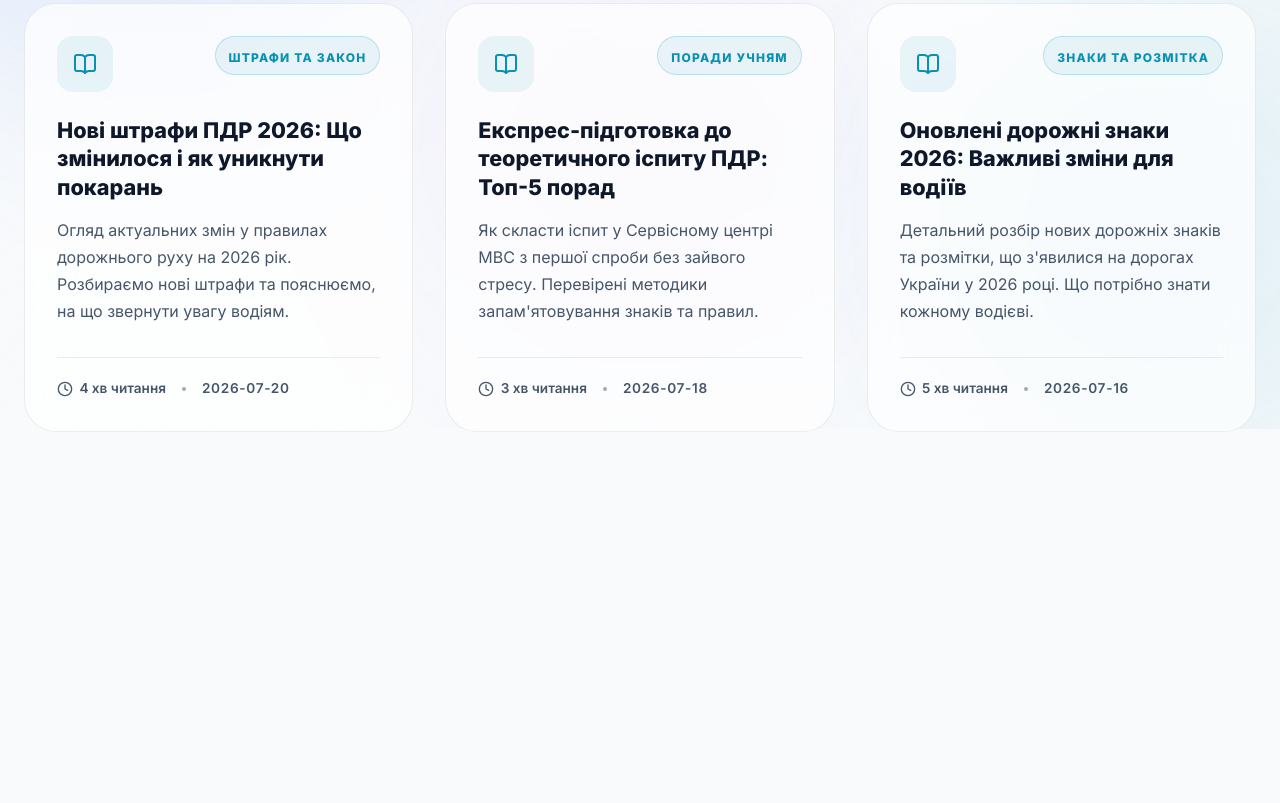
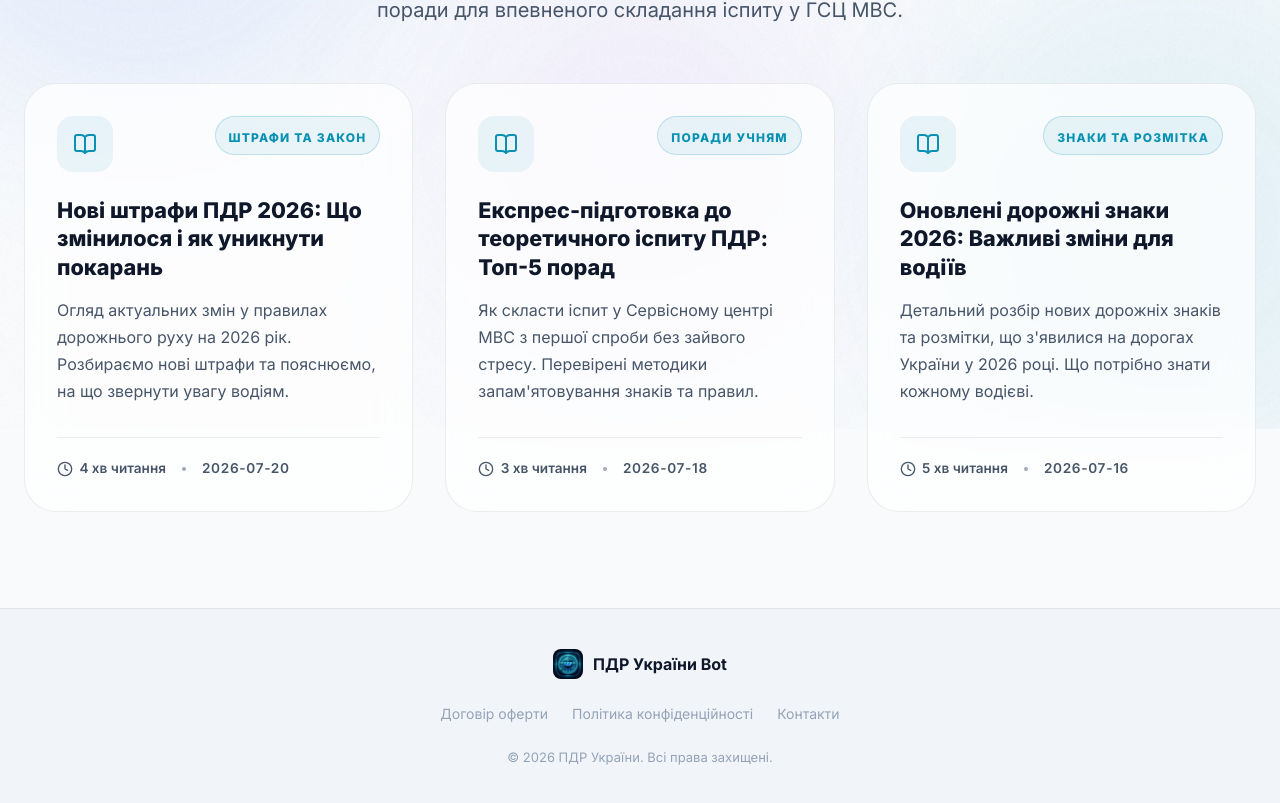
Before and after one commit to serjtlgram/pdr-landing, a Next.js app: page /blog in a window 1280 px wide. Shown: the part 371-1174 px from the top of the page. Before the commit the page ends 899 px from the top, so only its background shows below. Built offline with nearby package versions, Linux system fonts and the light colour scheme.

Commit message:
Refactor: extract SiteFooter and make header and footer global

```diff
--- a/src/app/components/LandingPage.tsx
+++ b/src/app/components/LandingPage.tsx
@@ -34,7 +34,7 @@ import {
   Play,
 } from 'lucide-react';
 
-import { TelegramButton, SiteHeader, BackgroundEffects, useTheme, TELEGRAM_URL } from './SharedUI';
+import { TelegramButton, useTheme, TELEGRAM_URL } from './SharedUI';
 
 /* ─── SCROLL REVEAL HOOK ─────────────────────────────────────────────── */
 function useReveal() {
@@ -187,12 +187,7 @@ function LandingInner({
   const { theme } = useTheme();
 
   return (
-    <div className="min-h-screen bg-theme-primary" style={{ position: 'relative' }}>
-      <BackgroundEffects />
-      <SiteHeader />
-
-      <main style={{ paddingTop: '5rem' }}>
-
+    <>
         {/* ── HERO ──────────────────────────────────────────────── */}
         <section
           style={{ position: 'relative', zIndex: 10, overflow: 'hidden', minHeight: '90vh', display: 'flex', alignItems: 'center' }}
@@ -620,29 +615,6 @@ function LandingInner({
             </div>
           </div>
         </section>
-
-      </main>
-
-      {/* ── FOOTER ────────────────────────────────────────────── */}
-      <footer style={{ position: 'relative', zIndex: 10, borderTop: '1px solid var(--border-color)', background: 'var(--bg-secondary)', paddingTop: '2.5rem', paddingBottom: '2.5rem' }}>
-        <div className="container-xl" style={{ display: 'flex', flexDirection: 'column', alignItems: 'center', gap: '1.5rem' }}>
-          <div style={{ display: 'flex', alignItems: 'center', gap: '0.625rem' }}>
-            <div style={{ width: '1.875rem', height: '1.875rem', borderRadius: '0.5rem', overflow: 'hidden' }}>
-              <Image src="/img/logo.png" alt="ПДР" width={30} height={30} loading="lazy" style={{ width: '100%', height: '100%', objectFit: 'cover' }} />
-            </div>
-            <span style={{ fontWeight: 700, color: 'var(--text-primary)' }}>ПДР України Bot</span>
-          </div>
-          <nav style={{ display: 'flex', gap: '1.5rem', flexWrap: 'wrap', justifyContent: 'center' }}>
-            {[['Договір оферти', '#'], ['Політика конфіденційності', '#'], ['Контакти', '#']].map(([label, href]) => (
-              <a key={label} href={href} style={{ fontSize: '0.875rem', color: 'var(--text-muted)', textDecoration: 'none', transition: 'color 0.2s ease' }}
-                onMouseEnter={e => (e.currentTarget.style.color = 'var(--accent-cyan)')}
-                onMouseLeave={e => (e.currentTarget.style.color = 'var(--text-muted)')}
-              >{label}</a>
-            ))}
-          </nav>
-          <p style={{ fontSize: '0.8125rem', color: 'var(--text-muted)' }}>© 2026 ПДР України. Всі права захищені.</p>
-        </div>
-      </footer>
-    </div>
+    </>
   );
 }
--- a/src/app/components/SharedUI.tsx
+++ b/src/app/components/SharedUI.tsx
@@ -201,3 +201,28 @@ export function BackgroundEffects() {
     </>
   );
 }
+
+/* ─── FOOTER ─────────────────────────────────────────────────────────── */
+export function SiteFooter() {
+  return (
+    <footer style={{ position: 'relative', zIndex: 10, borderTop: '1px solid var(--border-color)', background: 'var(--bg-secondary)', paddingTop: '2.5rem', paddingBottom: '2.5rem' }}>
+      <div className="container-xl" style={{ display: 'flex', flexDirection: 'column', alignItems: 'center', gap: '1.5rem' }}>
+        <div style={{ display: 'flex', alignItems: 'center', gap: '0.625rem' }}>
+          <div style={{ width: '1.875rem', height: '1.875rem', borderRadius: '0.5rem', overflow: 'hidden' }}>
+            <Image src="/img/logo.png" alt="ПДР" width={30} height={30} loading="lazy" style={{ width: '100%', height: '100%', objectFit: 'cover' }} />
+          </div>
+          <span style={{ fontWeight: 700, color: 'var(--text-primary)' }}>ПДР України Bot</span>
+        </div>
+        <nav style={{ display: 'flex', gap: '1.5rem', flexWrap: 'wrap', justifyContent: 'center' }}>
+          {[['Договір оферти', '#'], ['Політика конфіденційності', '#'], ['Контакти', '#']].map(([label, href]) => (
+            <a key={label} href={href} style={{ fontSize: '0.875rem', color: 'var(--text-muted)', textDecoration: 'none', transition: 'color 0.2s ease' }}
+              onMouseEnter={e => (e.currentTarget.style.color = 'var(--accent-cyan)')}
+              onMouseLeave={e => (e.currentTarget.style.color = 'var(--text-muted)')}
+            >{label}</a>
+          ))}
+        </nav>
+        <p style={{ fontSize: '0.8125rem', color: 'var(--text-muted)' }}>© 2026 ПДР України. Всі права захищені.</p>
+      </div>
+    </footer>
+  );
+}
--- a/src/app/layout.tsx
+++ b/src/app/layout.tsx
@@ -1,6 +1,6 @@
 import type { Metadata, Viewport } from 'next';
 import { Inter } from 'next/font/google';
-import { ThemeProvider } from './components/SharedUI';
+import { ThemeProvider, SiteHeader, SiteFooter, BackgroundEffects } from './components/SharedUI';
 import './globals.css';
 
 const inter = Inter({
@@ -217,7 +217,14 @@ export default function RootLayout({
       </head>
       <body className={`${inter.variable} antialiased`} suppressHydrationWarning>
         <ThemeProvider>
-          {children}
+          <div className="min-h-screen bg-theme-primary" style={{ position: 'relative' }}>
+            <BackgroundEffects />
+            <SiteHeader />
+            <main style={{ paddingTop: '5rem' }}>
+              {children}
+            </main>
+            <SiteFooter />
+          </div>
         </ThemeProvider>
       </body>
     </html>
```
